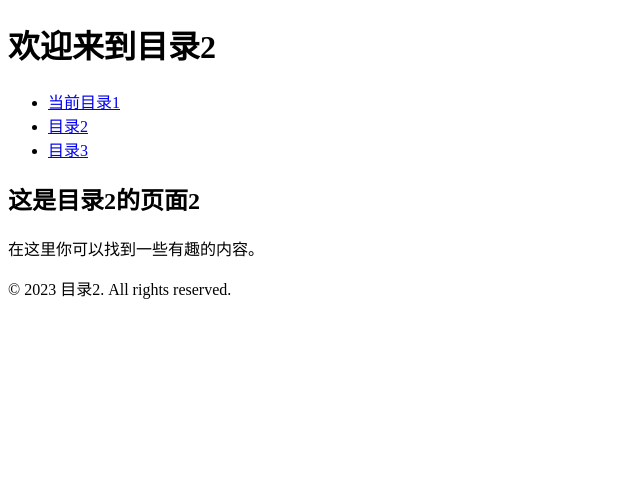
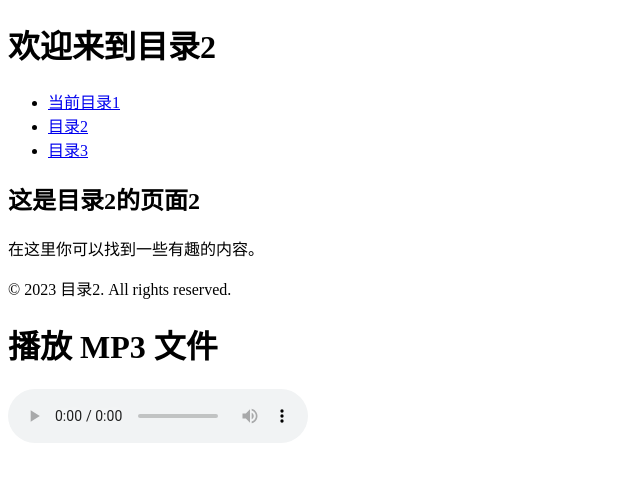
Before and after one commit to ljy3795517/ljysy, a plain HTML site: page 目录2/page2.html in a window 1280 px wide. Shown: the whole page, without its empty margins (0-640 px from the left). Drawn offline with Linux system fonts and the light colour scheme.

Commit message:
Update page2.html

```diff
--- a/目录2/page2.html
+++ b/目录2/page2.html
@@ -2,6 +2,8 @@
 <html lang="en">
 <head>
     <meta charset="UTF-8">
+
+
     <meta name="viewport" content="width=device-width, initial-scale=1.0">
     <title>目录2 - 页面2</title>
 </head>
@@ -28,5 +30,13 @@
     <footer>
         <p>&copy; 2023 目录2. All rights reserved.</p>
     </footer>
+
+	<h1>播放 MP3 文件</h1>
+    <audio controls>
+        <!-- 确保路径和文件名正确 -->
+        <source src="123.MP3" type="audio/mpeg">
+        <!-- 提示信息 -->
+        您的浏览器不支持音频播放，请升级您的浏览器或检查文件路径。
+    </audio>
 </body>
 </html>
```
